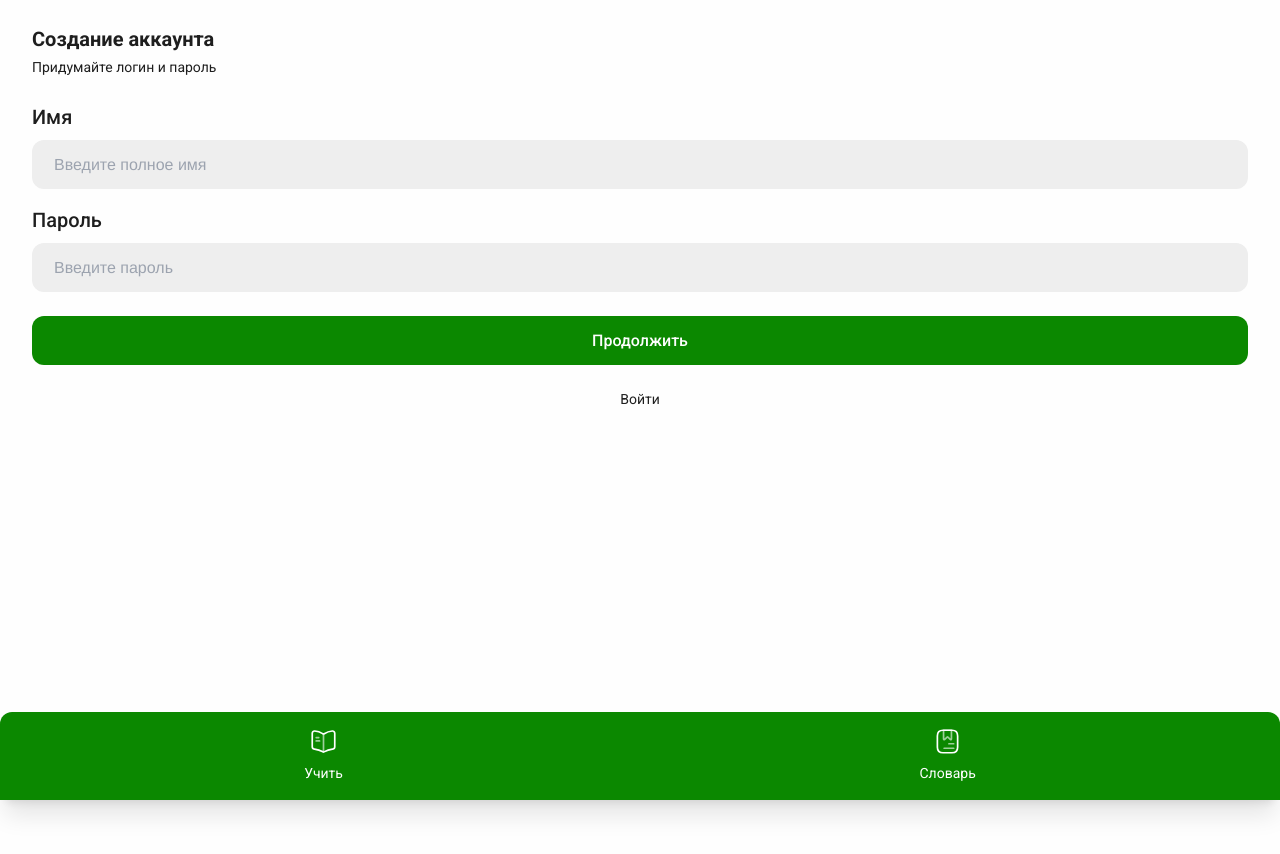
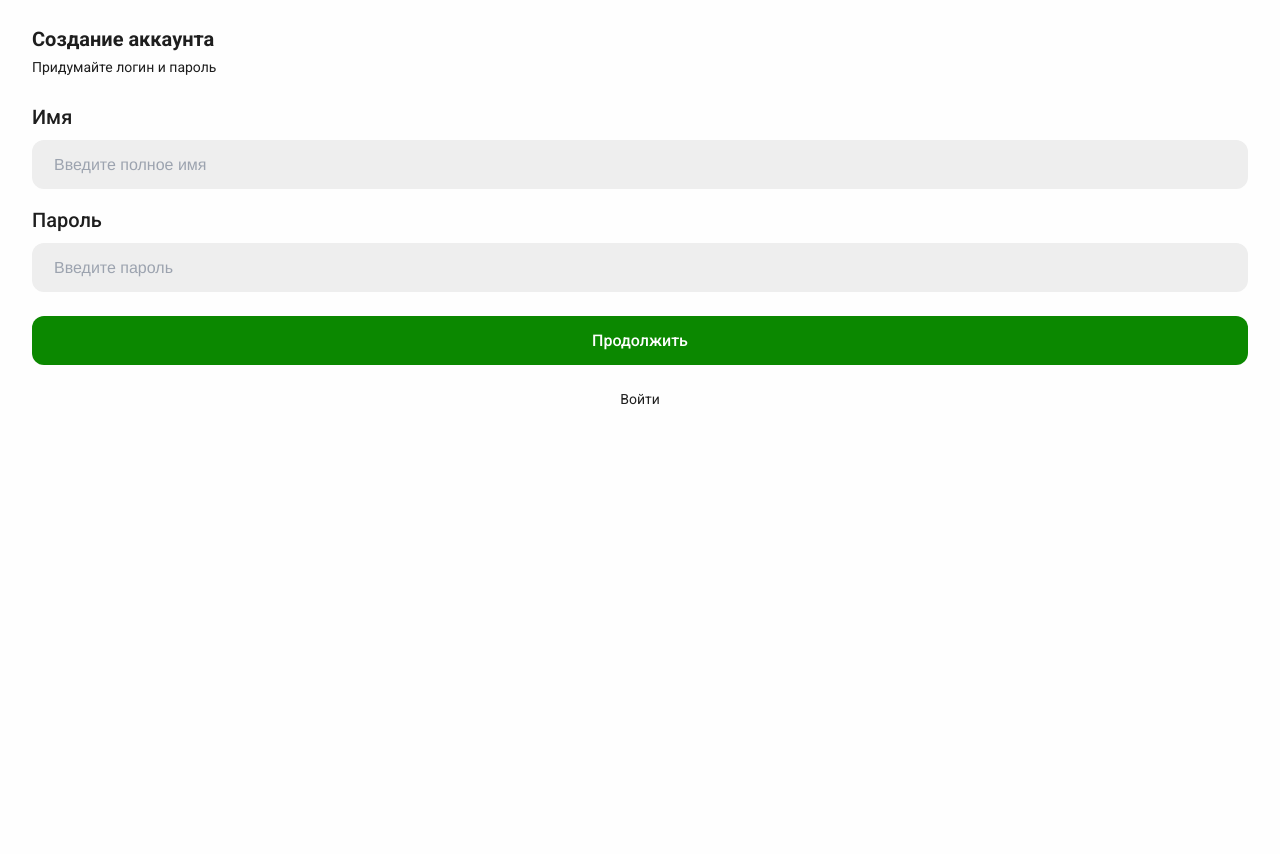
Before and after one commit to Shomirsaidov/triolingo-client, a Vue app: page /register in a window 1280 px wide. Shown: the top 854 px of the page. Built offline with nearby package versions, Linux system fonts and the light colour scheme.

Commit message:
vocabulary feature

```diff
--- a/src/App.vue
+++ b/src/App.vue
@@ -22,7 +22,7 @@
       compWithNav() {
 
         console.log(this.path)
-        if(this.path.path.startsWith('/start')) {
+        if(this.path.path.startsWith('/start') || this.path.path.startsWith('/login') || this.path.path.startsWith('/register')) {
           return false
         } else {
           return true
--- a/src/views/LessonsList.vue
+++ b/src/views/LessonsList.vue
@@ -13,16 +13,16 @@
                 </div>
 
                 <div class="space-y-2">
-                    <div v-if="level_selected < $store.userData?.level" class="level2 mb-2" v-for="level in [1,2,3,4,5,6,7,8]">
+                    <div v-if="level_selected < $store.state.userData?.level" class="level2 mb-2" v-for="level in [1,2,3,4,5,6,7,8]">
                     <h4>Урок {{level}}</h4>
                     <button name="button_to_start_lesson" @click="() => $router.push(`/start/${level_selected}-${level}`)" class="unlock_level2">
                         <img src="../svg/next.svg" alt="next">
                     </button>
                     </div>
-                    <div v-if="level_selected == $store.userData?.level">
+                    <div v-if="level_selected == $store.state.userData?.level">
                         <div class="level2" v-for="level in [1,2,3,4,5,6,7,8]">
                             <h4>Урок {{level}}</h4>
-                            <button @click="$router.push(`/start/${level_selected}-${level}`)" v-if="level <= $store.userData.lesson" class="unlock_level2">
+                            <button @click="$router.push(`/start/${level_selected}-${level}`)" v-if="level <= $store.state.userData?.lesson" class="unlock_level2">
                                 <img src="../svg/next.svg" alt="next">
                             </button>
                             <button v-else class="locked_level">
@@ -58,6 +58,7 @@
     }),
     mounted() {
         this.level_selected = this.$route.params.level
+        console.log(this.$store.state.userData.lesson)
     }
 
   }
```
